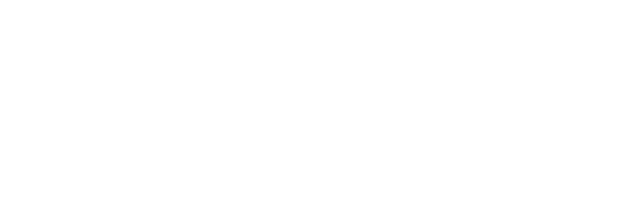
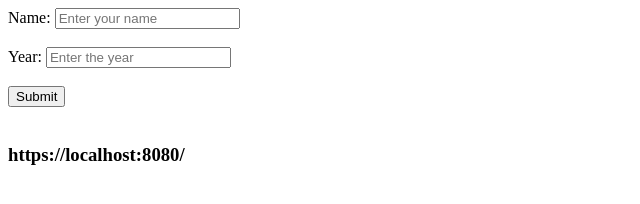
Before and after one commit to acciojob/sharable-urls-sunny8750, a website: page main.html in a window 1280 px wide. Shown: the whole page, without its empty margins (0-640 px from the left). Drawn offline with Linux system fonts and the light colour scheme.

Commit message:
created a submission

```diff
--- a/main.html
+++ b/main.html
@@ -1,6 +1,17 @@
 <!DOCTYPE html>
 <html>
   <body>
+	   <form>
+    <label for="name">Name:</label>
+    <input type="text" id="name" name="name" placeholder="Enter your name"><br><br>
+
+    <label for="year">Year:</label>
+    <input type="number" id="year" name="year" placeholder="Enter the year"><br><br>
+
+    <input type="button" id="button" value="Submit" onclick="updateURL()"><br><br>
+  </form>
+
+  <h3 id="url">https://localhost:8080/</h3>
     <script type="text/javascript" src="./script.js">
 </script>
   </body>
--- a/script.js
+++ b/script.js
@@ -1 +1,7 @@
 // your code here
+  function updateURL() {
+      var name = document.getElementById("name").value;
+      var year = document.getElementById("year").value;
+      var url = "https://localhost:8080/?name=" + encodeURIComponent(name) + "&year=" + year;
+      document.getElementById("url").textContent = url;
+    }
```
